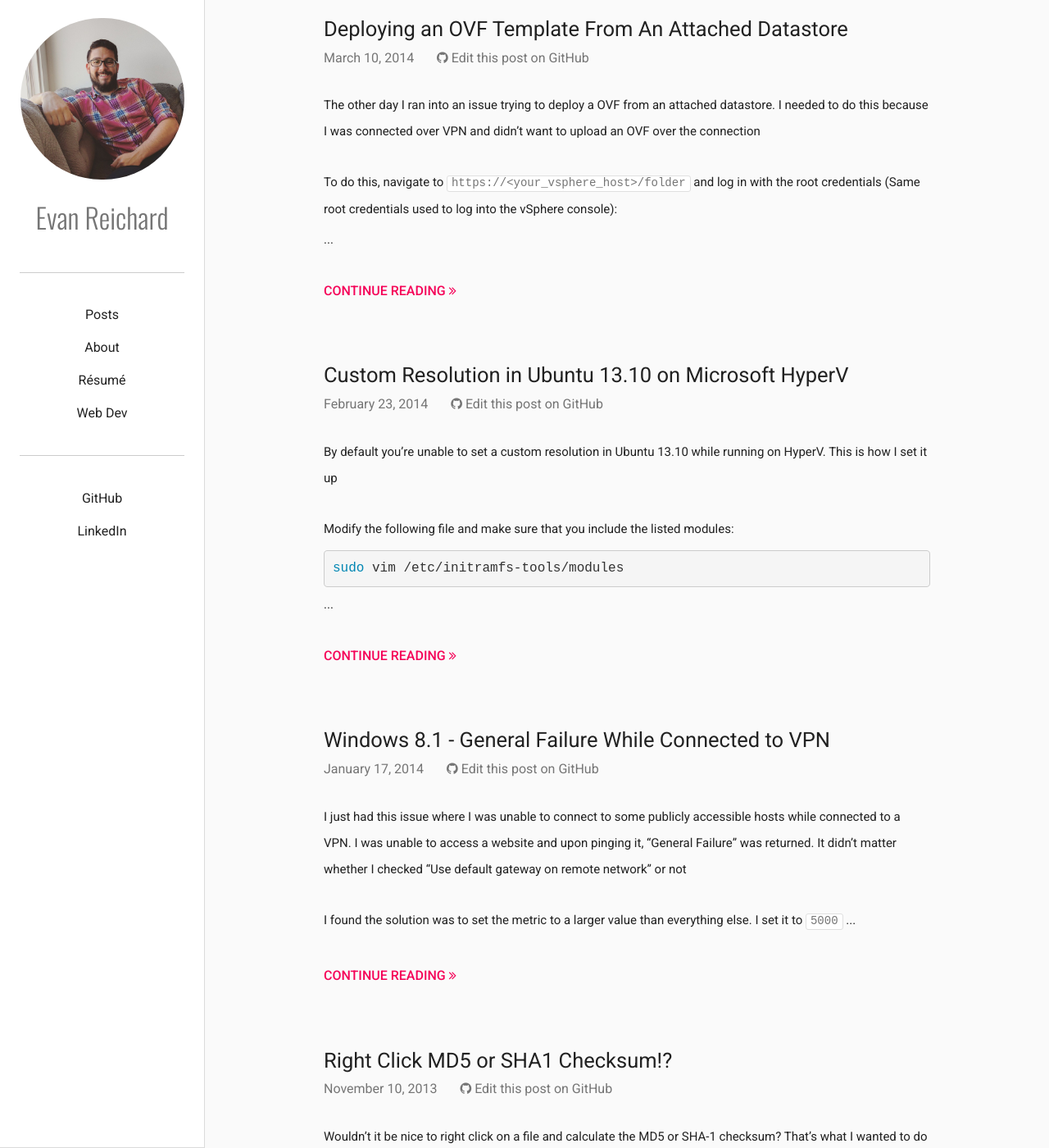
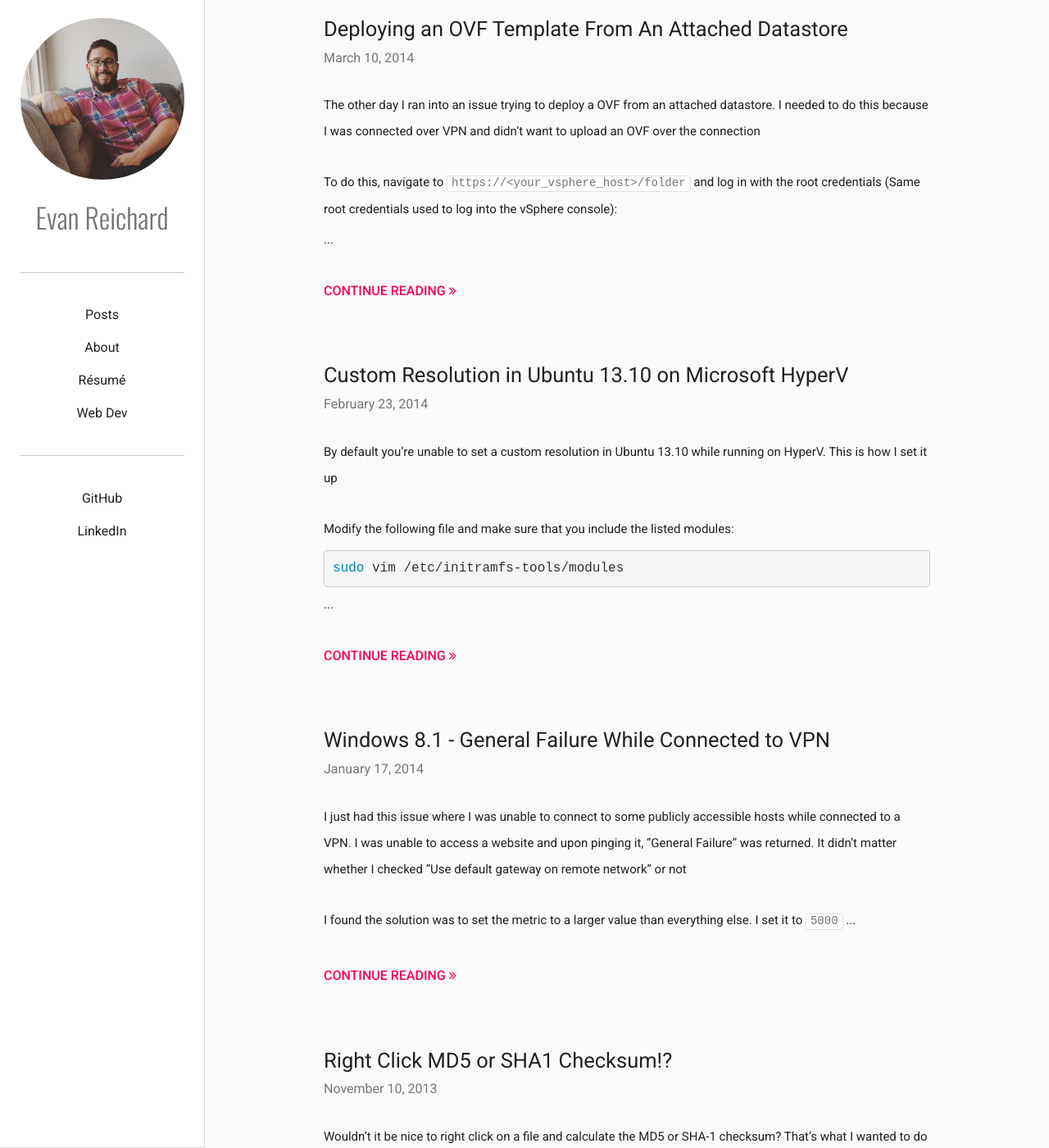
Before and after one commit to ehvanr/evanreichard.com, a Jekyll site: the page built from index.html, in a window 1280 px wide and 1400 px high. Shown: the whole window at 82% size. Built offline with Jekyll 4.4.1, drawn with Linux system fonts in a browser that asks for light colours; the list of posts is cut into pages by our own code; comment, search, counter and statistics services are not loaded; some of the changed text lies outside the part shown.

Commit message:
Remove "Edit this post on GitHub"

```diff
--- a/_layouts/post.html
+++ b/_layouts/post.html
@@ -22,9 +22,6 @@ layout: default
           {% if site.share.disqus %}
           <a href="{{ site.url }}{{ page.url }}/#disqus_thread" data-disqus-identifier="{{ page.path }}"></a>
           {% endif %}
-        </li>
-        <li>
-          <a href="//github.com/{{ site.github_username }}/{{ site.github_username }}.github.io/blob/master/{{ page.path }}" target="_blank"><i class="fa fa-github"></i>&nbsp;Edit this post on GitHub</a>
         </li>
       </ul>
     </div>
--- a/index.html
+++ b/index.html
@@ -24,9 +24,6 @@ layout: default
               {% if site.share.disqus %}
               <a href="{{ site.url }}{{ post.url }}/#disqus_thread" data-disqus-identifier="{{ post.path }}"></a>
               {% endif %}
-            </li>
-            <li>
-              <a href="//github.com/{{ site.github_username }}/{{ site.github_username }}.github.io/blob/master/{{ post.path }}" target="_blank"><i class="fa fa-github"></i>&nbsp;Edit this post on GitHub</a>
             </li>
           </ul>
         </div>
```
